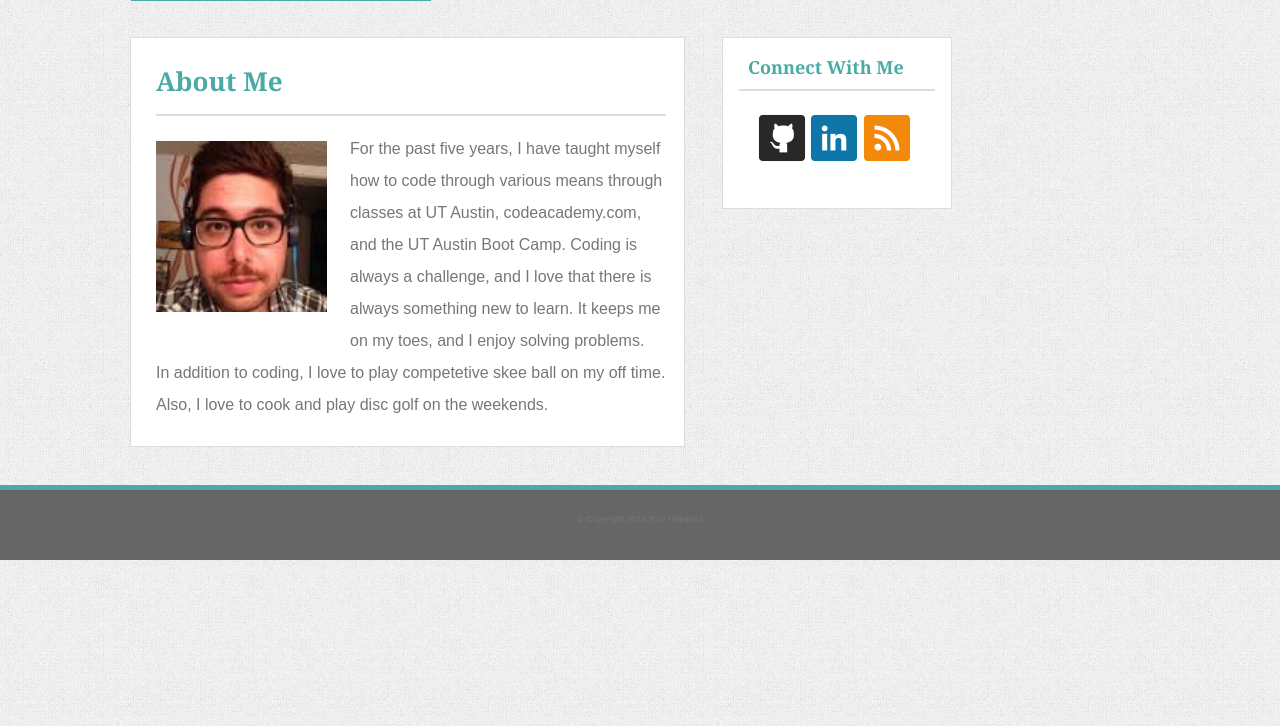
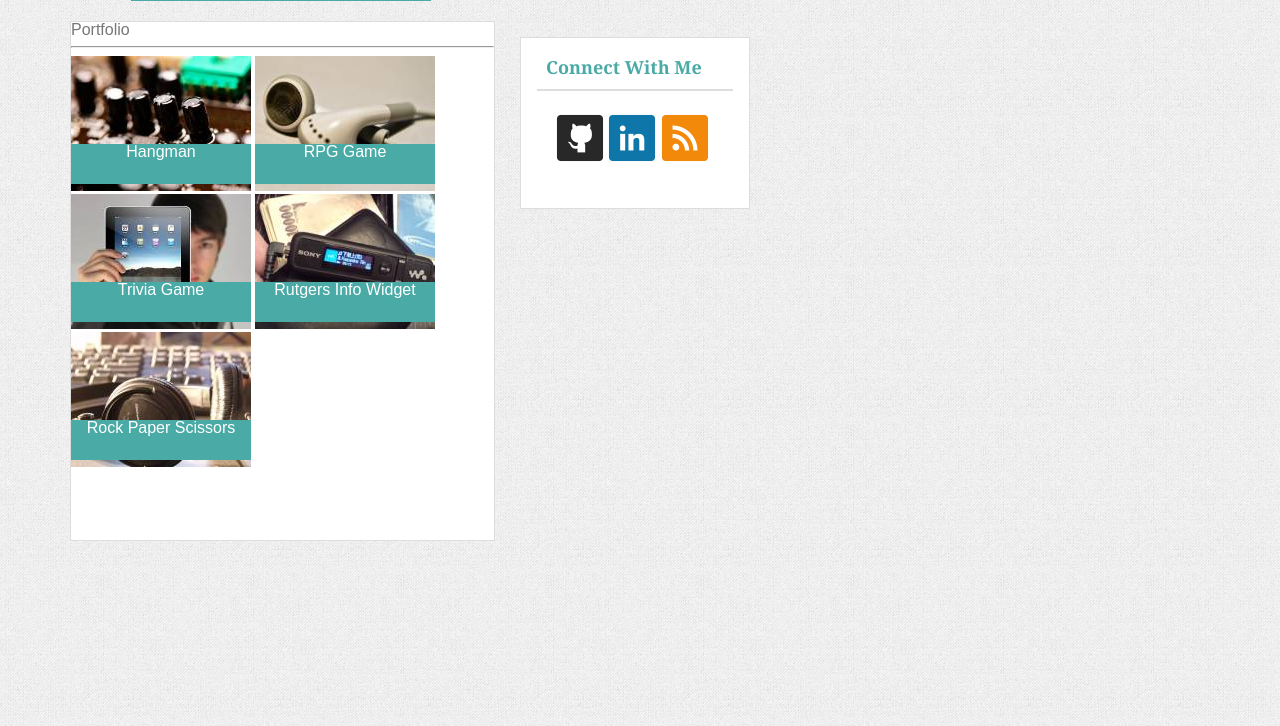
Before and after one commit to rhino15/Basic-Portfolio, a PHP site: page /portfolio.html in a window 1280 px wide. Shown: the part 74-800 px from the top of the page. Run offline with PHP 8.4, Linux system fonts and the light colour scheme.

Commit message:
almost done

```diff
--- a/assets/css/style.css
+++ b/assets/css/style.css
@@ -221,3 +221,39 @@ header {
 	background-color: #4aaaa5;
 	color: #ffffff;
 }
+
+#portfolio {
+	float: left;
+	margin: 20px 25px 0px 70px;
+	border: 1px solid #dddddd;
+	height: 520px;
+	width: 425px;
+	background-color: #ffffff;
+}
+
+.row {
+	display: inline;
+	position: relative;
+	width: 180px;
+}
+
+.left_pic {
+	color: #ffffff;
+	margin-top: -50px;
+	position: absolute;
+	text-align: center;
+	width: 180px;
+	height: 40px;
+	background-color: #4aaaa5;
+}
+
+.right_pic {
+	color: #ffffff;
+	margin-top: -50px;
+	margin-left: 184px;
+	position: absolute;
+	text-align: center;
+	width: 180px;
+	height: 40px;
+	background-color: #4aaaa5;
+}
--- a/portfolio.html
+++ b/portfolio.html
@@ -16,20 +16,30 @@
 		</header>
 
 		<div class="container">
-			<section id="main-content">
-				<h2>About Me</h2>
-				<div id="gray-bar">
+			<section id="portfolio">
+				<h2>Portfolio</h2>
+				<hr>
+				<div class="row">
+ 					<img src="assets/images/placeholder_image1.jpg" alt="Hangman">
+ 					<h5 class="left_pic">Hangman</h5>
+ 					<img src="assets/images/placeholder_image2.jpg" alt="RPG Game">
+ 					<h5 class="right_pic">RPG Game</h5>
 				</div>
-				<img src="assets/images/roy_photo.jpg" alt="Roy's photo">
-				<div>
-					<p>For the past five years, I have taught myself how to code through various means through classes at UT Austin, codeacademy.com, and the UT Austin Boot Camp.  Coding is always a challenge, and I love that there is always something new to learn.  It keeps me on my toes, and I enjoy solving problems. <br>
-					In addition to coding, I love to play competetive skee ball on my off time. Also, I love to cook and play disc golf on the weekends.</p>
+				<div class="row">
+					<img src="assets/images/placeholder_image3.jpg" alt="Trivia Game">
+ 					<h5 class="left_pic">Trivia Game</h5>
+ 					<img src="assets/images/placeholder_image4.jpg" alt="Rutgers Info Widget">
+ 					<h5 class="right_pic">Rutgers Info Widget</h5>
 				</div>
+				<div class="row">
+					<img src="assets/images/placeholder_image5.jpg" alt="Rock Paper Scissors">
+					<h5 class="left_pic">Rock Paper Scissors</h5>
+				</div>
+
 			</section>
 			<section class="sidebar">
 				<h3>Connect With Me</h3>
 				<div class="small-gray-bar">
-
 				</div>
 				<ul>
 					<li><a href="http://www.github.com/rhino15"><img src="assets/images/github_icon.png" alt="github logo"></a></li>
@@ -37,6 +47,7 @@
 					<li><img src="assets/images/rss_icon.png" alt="rss logo"></li>
 				</ul>
 			</section>
+		<!--
 		</div>
 
 		<div id="green-bar">
@@ -47,5 +58,5 @@
 			<p>&#169; Copyright 2016 Roy Hinojosa</p>
 		</footer>
 
-	</body>
+	</body> -->
 </html>
```
Also changed, not shown: assets/images/placeholder_image1.jpg (added), assets/images/placeholder_image2.jpg (added), assets/images/placeholder_image3.jpg (added), assets/images/placeholder_image4.jpg (added), assets/images/placeholder_image5.jpg (added).
